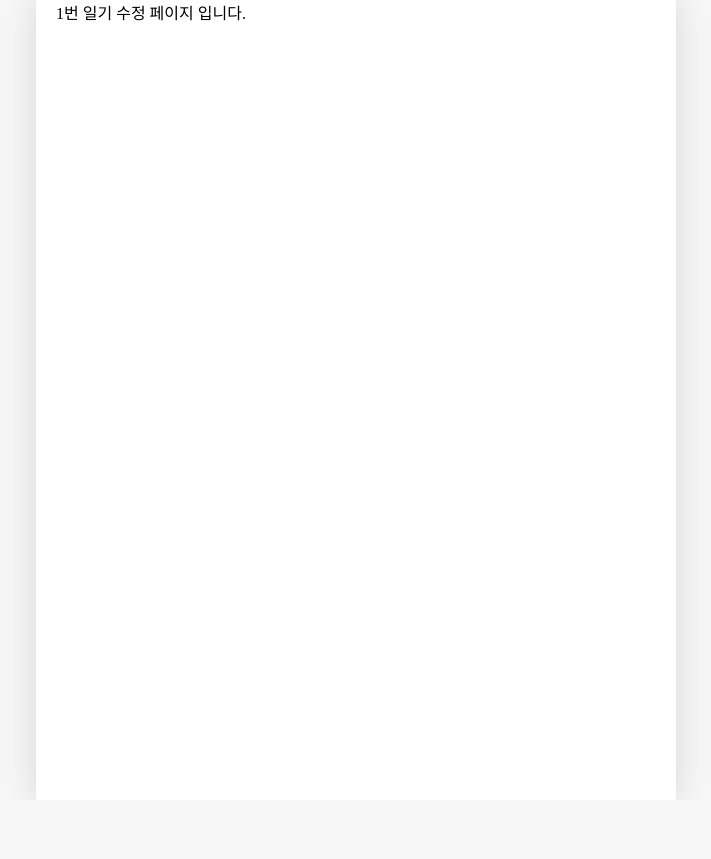
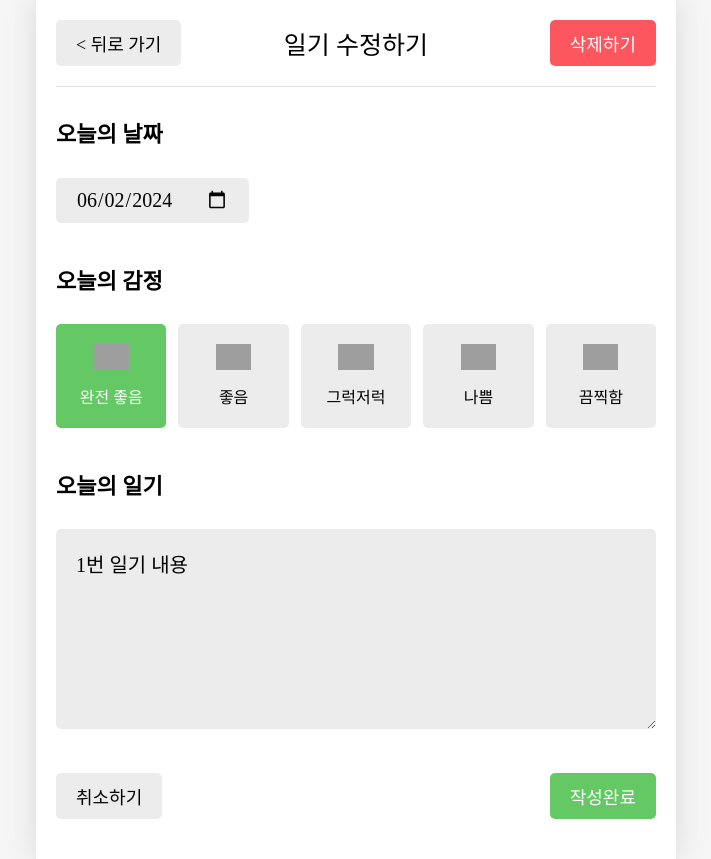
Before and after one commit to panda981018/blog, a React (Vite) app in the folder onebite-react/section12/: page /edit/1 in a window 1280 px wide. Shown: the whole page, without its empty margins (284-995 px from the left). Before the commit the page ends 800 px from the top, so only its background shows below. Built offline with nearby package versions, Linux system fonts and the light colour scheme; grey boxes are pictures that could not be loaded; a web font is replaced by a local one.

Commit message:
06/04 한입 크기로 잘라 먹는 리액트 section12 일부 추가(Edit 페이지 구현 완료)

```diff
--- a/onebite-react/section12/src/components/Editor.jsx
+++ b/onebite-react/section12/src/components/Editor.jsx
@@ -1,7 +1,7 @@
 import "./Editor.css";
 import EmotionItem from "./EmotionItem";
 import Button from "./Button";
-import { useState, useContext } from "react";
+import { useState, useContext, useEffect } from "react";
 import { useNavigate } from "react-router-dom";
 
 const emotionList = [
@@ -27,13 +27,22 @@
     },
 ];
 
-const Editor = ({ onSubmit }) => {
+const Editor = ({ onSubmit, initData }) => {
     const [input, setInput] = useState({
         createdDate: new Date(),
         emotionId: 3,
         content: "",
     });
     const nav = useNavigate();
+
+    useEffect(() => {
+        if (initData) {
+            setInput({
+                ...initData,
+                createdDate: new Date(Number(initData.createdDate)),
+            });
+        }
+    }, [initData]);
 
     const getStringedDate = (targetDate) => {
         // 날짜 -> YYYY-MM-DD
--- a/onebite-react/section12/src/pages/Edit.jsx
+++ b/onebite-react/section12/src/pages/Edit.jsx
@@ -1,8 +1,65 @@
-import { useParams } from "react-router-dom";
+import { useParams, useNavigate } from "react-router-dom";
+import { useContext, useEffect, useState } from "react";
+import { DiaryDispatchContext, DiaryStateContext } from "../App";
+import Header from "../components/Header";
+import Button from "../components/Button";
+import Editor from "../components/Editor";
 
 const Edit = () => {
-	const params = useParams();
-	return <div>{params.id}번 일기 수정 페이지 입니다.</div>;
+    const params = useParams();
+    const nav = useNavigate();
+    const { onDelete, onUpdate } = useContext(DiaryDispatchContext);
+    const data = useContext(DiaryStateContext);
+    const [currentDiaryItem, setCurrentDiaryItem] = useState();
+
+    useEffect(() => {
+        const currentDiaryItem = data.find(
+            (item) => String(item.id) === String(params.id)
+        );
+        if (!currentDiaryItem) {
+            window.alert("존재하지 않는 일기 입니다.");
+            nav("/", { replace: true });
+        }
+        setCurrentDiaryItem(currentDiaryItem);
+    }, [params.id, data]);
+
+    const onClickDelete = () => {
+        if (window.confirm("일기를 정말 삭제할까요? 다시 복구되지 않아요!")) {
+            onDelete(params.id);
+            nav("/", { replace: true });
+        }
+    };
+
+    const onSubmit = (input) => {
+        if (window.confirm("일기를 정말 수정할까요?")) {
+            onUpdate(
+                params.id,
+                input.createdDate.getTime(),
+                input.emotionId,
+                input.content
+            );
+            nav("/", { replace: true });
+        }
+    };
+
+    return (
+        <div>
+            <Header
+                title={"일기 수정하기"}
+                leftChild={
+                    <Button onClick={() => nav(-1)} text={"< 뒤로 가기"} />
+                }
+                rightChild={
+                    <Button
+                        onClick={onClickDelete}
+                        text={"삭제하기"}
+                        type={"NEGATIVE"}
+                    />
+                }
+            />
+            <Editor initData={currentDiaryItem} onSubmit={onSubmit} />
+        </div>
+    );
 };
 
 export default Edit;
```
